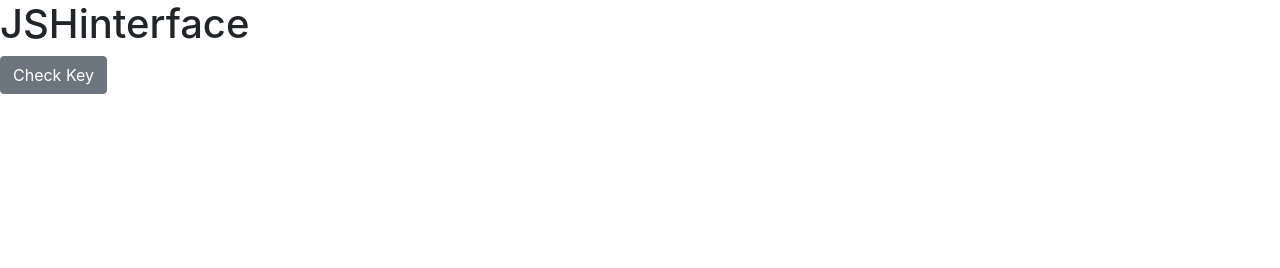
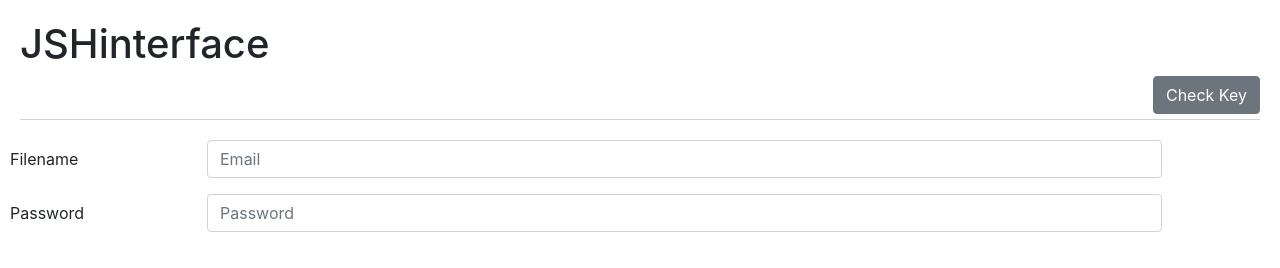
Before and after one commit to AlexSmall96/API-Practice, a plain HTML site: page index.html in a window 1280 px wide. Drawn offline with nearby package versions, Linux system fonts and the light colour scheme.

Commit message:
"Initial commit"

```diff
--- a/assets/css/style.css
+++ b/assets/css/style.css
@@ -1,3 +1,22 @@
-#check{
-  display:inline;
+header button{
+  float:right;
+  padding:15px
 }
+
+header{
+  margin:20px;
+  height:100px;
+  border-bottom-style: solid;
+  border-bottom-color: lightgrey;
+  border-bottom-width: 1px;
+}
+
+
+#main{
+  height:600px;
+}
+
+form{
+  width:90%;
+  margin:10px;
+}
--- a/index.html
+++ b/index.html
@@ -12,12 +12,24 @@
     <header>
         <div>
             <h1>JSHinterface</h1>
-        </div>
-        <div class='check'>
-            <button type="button" class="btn btn-secondary">
-                Check Key
-            </button>
+            <button class="btn btn-secondary">Check Key</button>
         </div>
     </header>
+    <section id="main">
+        <form>
+            <div class="form-group row">
+              <label for="filename" class="col-sm-2 col-form-label">Filename</label>
+              <div class="col-sm-10">
+                <input type="email" class="form-control" id="filename" placeholder="Email">
+              </div>
+            </div>
+            <div class="form-group row">
+              <label for="inputPassword3" class="col-sm-2 col-form-label">Password</label>
+              <div class="col-sm-10">
+                <input type="password" class="form-control" id="inputPassword3" placeholder="Password">
+              </div>
+            </div>
+          </form>
+    </section>
 </body>
 </html>
```
